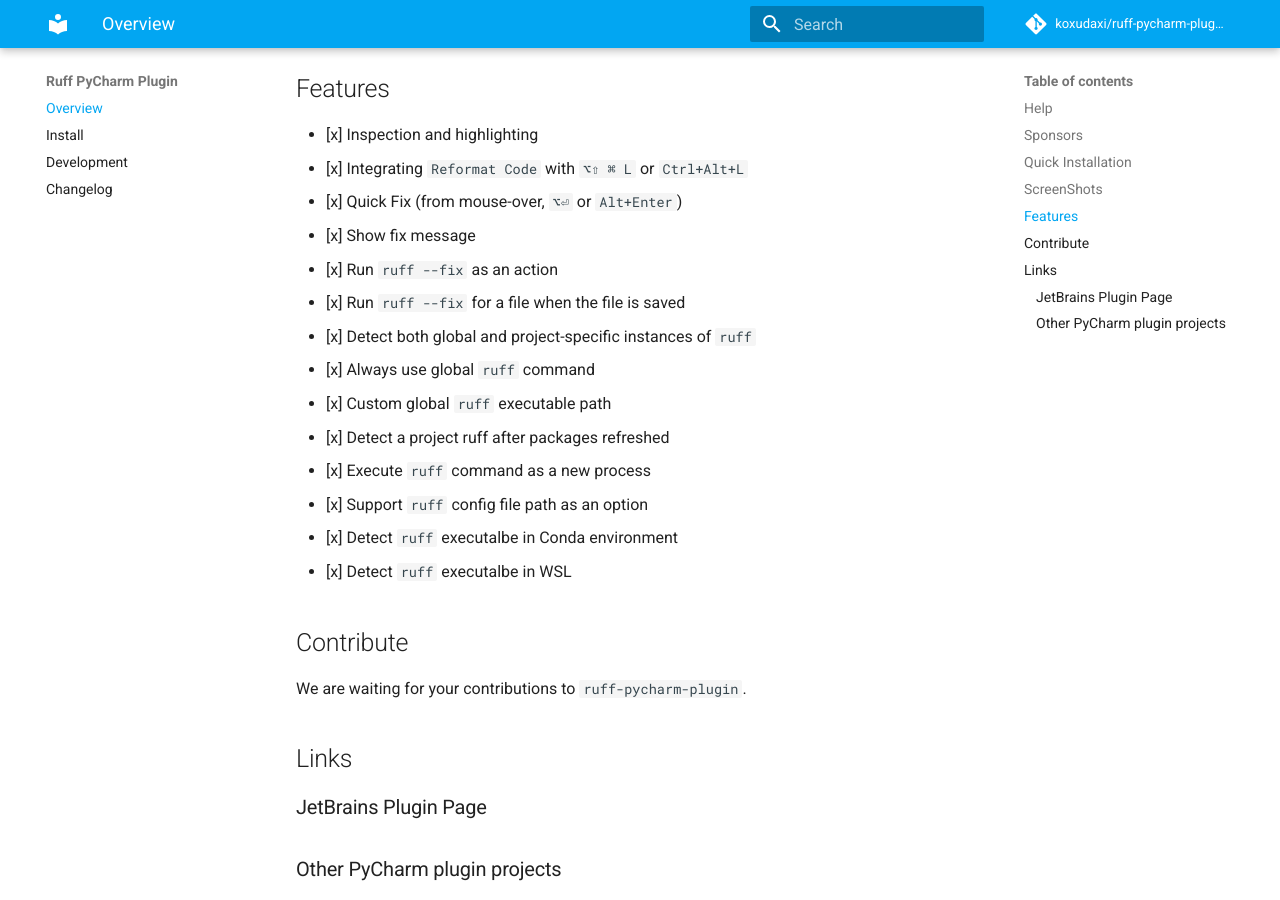
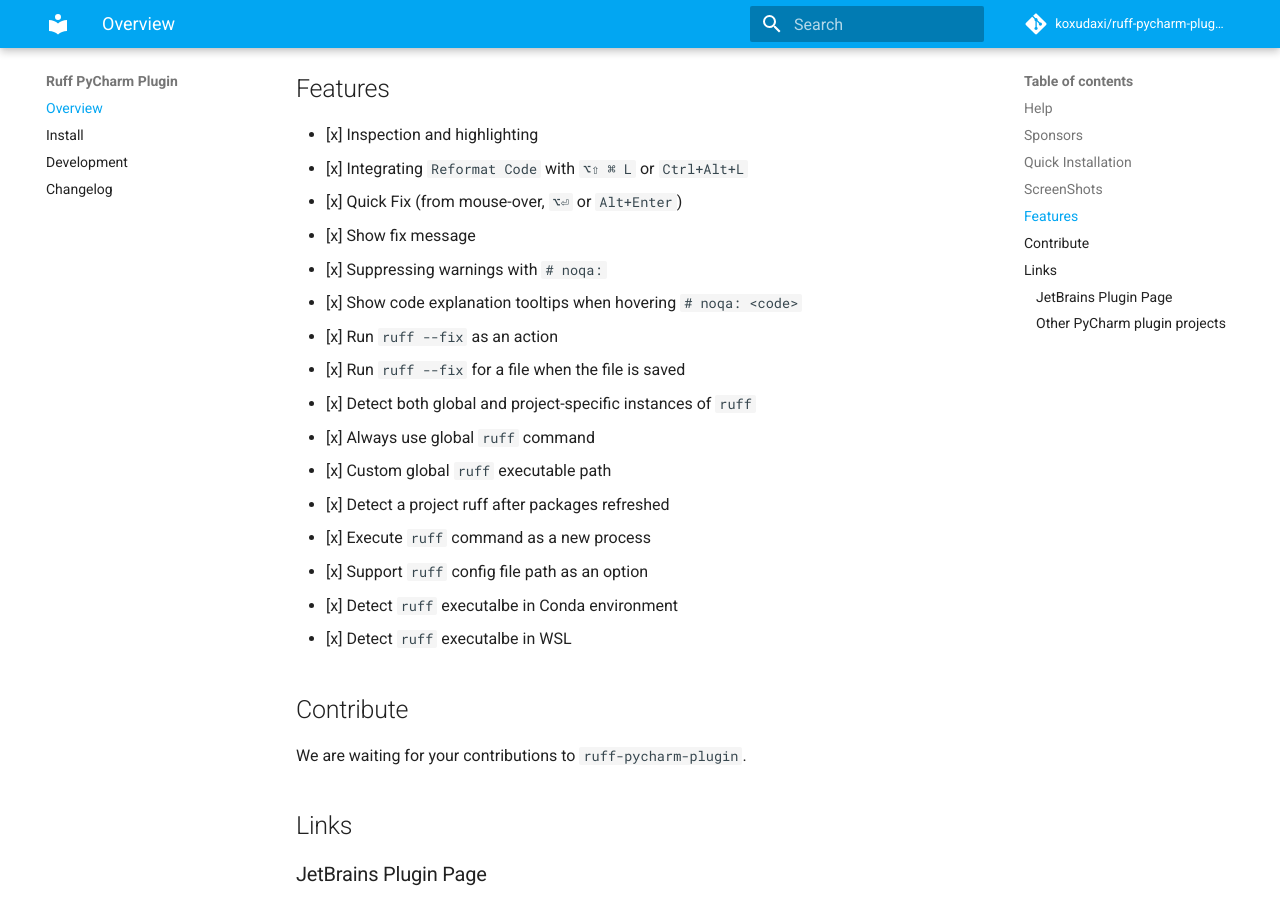
Before and after one commit to koxudaxi/ruff-pycharm-plugin, an MkDocs documentation site: the page built from docs/index.md, in a window 1280 px wide and 900 px high, scrolled down 2331 px. Built offline with MkDocs 1.6.1 and Material for MkDocs 9.7.7, drawn with Linux system fonts in a browser that asks for light colours; comment, search, counter and statistics services are not loaded.

Commit message:
Update index.md

```diff
--- a/docs/index.md
+++ b/docs/index.md
@@ -25,6 +25,8 @@
 - [x] Integrating `Reformat Code` with `⌥⇧ ⌘ L` or `Ctrl+Alt+L`
 - [x] Quick Fix (from mouse-over, `⌥⏎` or `Alt+Enter`)
   - [x] Show fix message
+  - [x] Suppressing warnings with `# noqa:`
+- [x] Show code explanation tooltips when hovering `# noqa: <code>`
 - [x] Run `ruff --fix` as an action
 - [x] Run `ruff --fix` for a file when the file is saved
 - [x] Detect both global and project-specific instances of `ruff`
```
